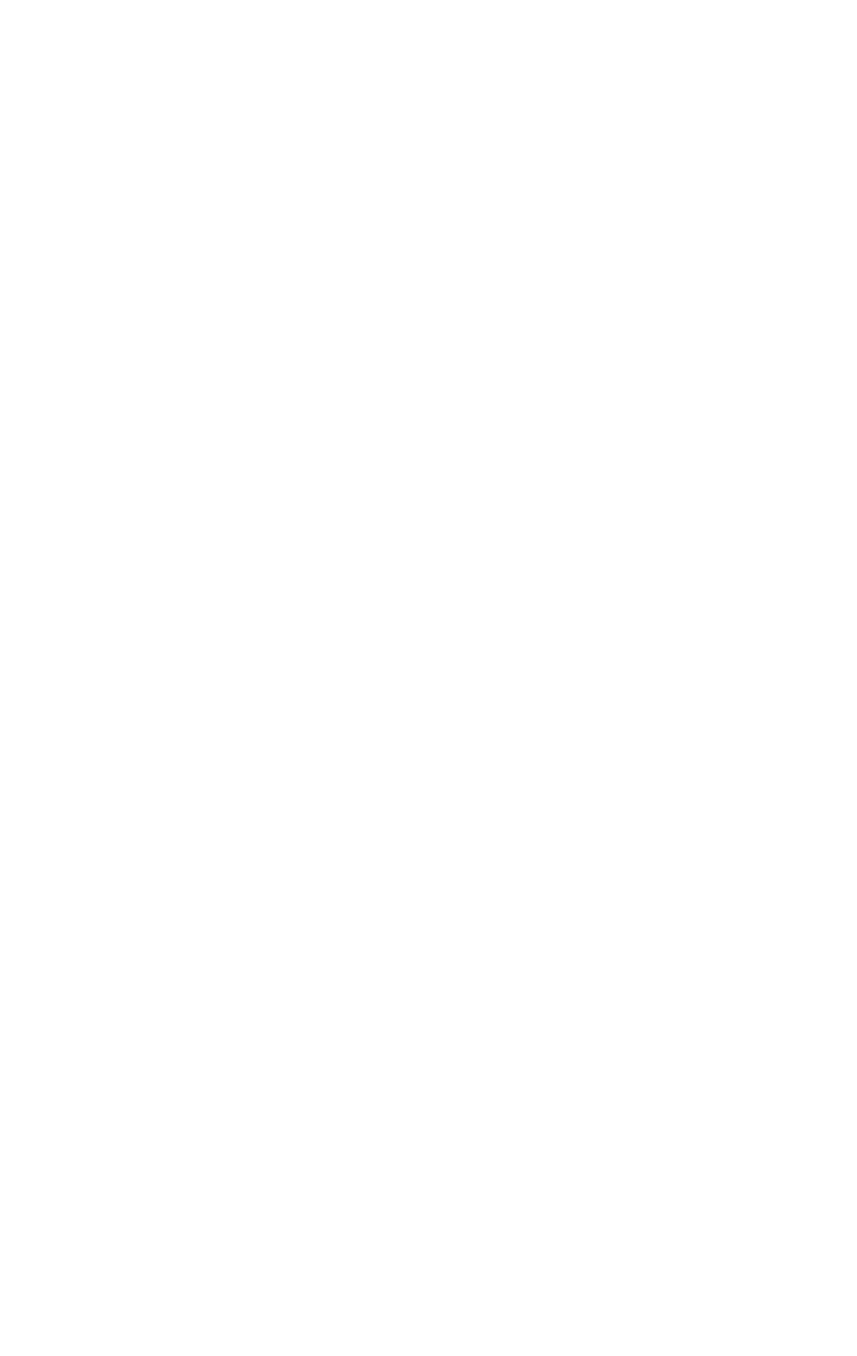
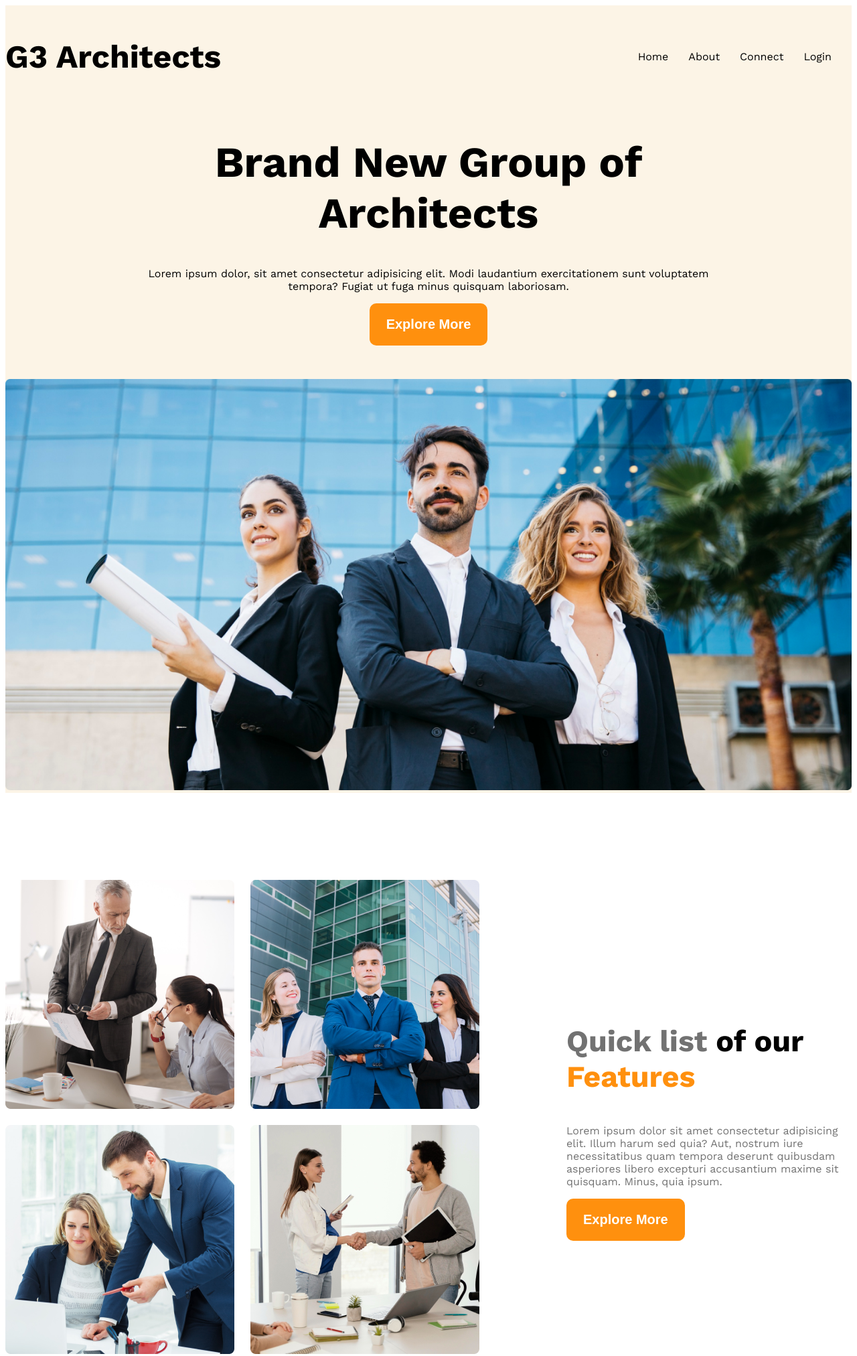
Before and after one commit to sheauly/g3-arcchitects-resoures, a plain HTML site: page index.html in a window 1280 px wide. Shown: the top 2025 px of the page at 67% size. Before the commit the page ends 800 px from the top, so only its background shows below. Drawn offline with nearby package versions, Linux system fonts and the light colour scheme.

Commit message:
made team responsive and added fact structure

```diff
--- a/index.html
+++ b/index.html
@@ -6,14 +6,76 @@
     <title>G3 Architects</title>
     <link rel="stylesheet" href="styles/architects.css" />
 </head>
-<body>
-    <header>
-        <nav>
+<body class="work-sans-font">
+    <header class="bg-light">
+        <nav class="navbar display-flex">
+            <h3 class="brand">G3 Architects</h3>
+            <ul class="nav-links display-flex">
+               <li class="nav-item"><a href="" class="nav-link text-gray"></a>Home</li>
+               <li class="nav-item"><a href="" class="nav-link text-gray"></a>About</li>
+               <li class="nav-item"><a href="" class="nav-link text-gray"></a>Connect</li>
+               <li class="nav-item"><a href="" class="nav-link text-gray"></a>Login</li>
+            </ul>
+        </nav>
+        <div class="banner">
+           <div class="banner-content">
+            <h1 class="banner-title">Brand New Group of Architects</h1>
+            <p>Lorem ipsum dolor, sit amet consectetur adipisicing elit. Modi laudantium exercitationem sunt voluptatem tempora?
+                Fugiat ut fuga minus quisquam laboriosam.</p>
+            <button class="btn-primary">Explore More</button>
+           </div>
+            <img class="banner-images" src="images/banner.png" alt="" />
+        </div>
 
-        </nav>
     </header>
     <main>
+        <!-- teams section part -->
+        <section class="teams display-flex">
+            <div class="team-img-container">
+                <img src="images/team1.png" alt="two architect discussing about design" />
+                <img src="images/team2.png" alt="" />
+                <img src="images/team3.png" alt="" />
+                <img src="images/team4.png" alt="" />
+            </div>
+            <div class="our-features">
+                <h3 class="section-title"><span id="quick-list" class="text-light-gray">Quick list</span><span> of our</span> <span class="text-primary">Features</span></h3>
+                <p class="feature-description text-light-gray">Lorem ipsum dolor sit amet consectetur adipisicing elit. Illum harum sed quia? Aut, nostrum iure necessitatibus quam tempora deserunt quibusdam asperiores libero excepturi accusantium maxime sit quisquam. Minus, quia ipsum.</p>
+                <button class="btn-primary">Explore More</button>
+            </div>
+        </section>
+        <!-- Features will enjoy -->
+         <section>
 
+         </section>
+         <!-- Some facts -->
+
+         <section class="some-facts">
+            <h3 class="section-title">Some Facts</h3>
+            <p class="text-light-gray">Lorem ipsum dolor sit amet, consectetur adipisicing elit. Est consectetur voluptates expedita ipsa eum id, facere eaque delectus possimus odio.
+            </p>
+            <div class="facts-container">
+                <div class="fact">
+                    <img src="" alt="" class="fact-icon" />
+                    <h4 class="fact-number"></h4>
+                    <h5 class="fact-name"></h5>
+                </div>
+                <div class="fact">
+                    <img src="" alt="" class="fact-icon" />
+                    <h4 class="fact-number"></h4>
+                    <h5 class="fact-name"></h5>
+                </div>
+                <div class="fact">
+                    <img src="" alt="" class="fact-icon" />
+                    <h4 class="fact-number"></h4>
+                    <h5 class="fact-name"></h5>
+                </div>
+                <div class="fact">
+                    <img src="" alt="" class="fact-icon" />
+                    <h4 class="fact-number"></h4>
+                    <h5 class="fact-name"></h5>
+                </div>
+            </div>
+         </section>
     </main>
     <footer>
 
--- a/styles/architects.css
+++ b/styles/architects.css
@@ -0,0 +1,124 @@
+@import url('https://fonts.googleapis.com/css2?family=Open+Sans:ital,wght@0,300..800;1,300..800&family=Work+Sans:ital,wght@0,100..900;1,100..900&display=swap');
+
+.work-sans-font {
+    font-family: "Work Sans", serif;
+    font-optical-sizing: auto;
+    font-weight: 400;
+    font-style: normal;
+}
+/* shared style */
+.display-flex{
+    display: flex;
+}
+.nav-item{
+    list-style: none;
+    margin-right: 30px;
+}
+.navbar{
+justify-content: space-between;
+align-items: center;
+}
+.nav-link{
+font-weight: 500px;
+}
+.text-primary{
+    color: #FF900E;
+}
+.btn-primary{
+  background-color: #FF900E;
+  color: #FFFFFF;
+  font-size: 1.25rem;
+  font-weight: 600;
+  padding: 20px 25px;
+  border-radius: 10px;
+  border: none;
+}
+main{
+    max-width: 1440px;
+    margin: 0 auto;
+}
+main > section {
+    margin-top: 130px;
+}
+/* dark02 */
+.text-gray{
+  color:#424242 ;
+}
+/* dark03 */
+.text-light-gray{
+    color: #727272;
+}
+.bg-light{
+    background-color: rgba(225,
+    144, 14, 0.1);
+}
+.navbar, .banner{
+    max-width: 1440px;
+    margin: 0 auto;
+}
+.brand{
+    font-size: 3rem;
+    font-weight: 700;
+}
+/* banner style */
+.banner-content{
+    max-width: 850px;
+    margin: 0 auto;
+    text-align: center;
+    margin-bottom: 50px;
+}
+.banner-title{
+font-weight: 700;
+font-size: 4rem;
+}
+.banner-images{
+    width: 100%;
+}
+
+/* features style part */
+
+.teams{
+    align-items: center;
+}
+.team-img-container{
+    display: grid;
+    grid-template-columns: repeat(2,1fr);
+    gap: 24px;
+}
+.our-features{
+    margin-left: 130px;
+    max-width: 530px;
+}
+.section-title{
+font-size: 2.8rem;
+font-weight: 700;
+}
+#quick-list{
+    font-size: 500;
+}
+/* responsive media query */
+@media screen and (max-width: 576px) {
+    .navbar,
+    .nav-links,
+    .teams{
+        flex-direction: column;
+    }
+        .banner-title{
+            font-size: 3rem;
+        }
+    .team-img-container{
+        grid-template-columns: repeat(1, 1fr);
+    }
+        .our-features{
+            margin-left: 20px;
+        }
+}
+/* medium size device */
+@media screen and (min-width: 576px) and (max-width: 992px) {
+    .teams{
+        flex-direction: column;
+    }
+    .our-features{
+        margin-left: 50px auto;
+    }
+}
```
